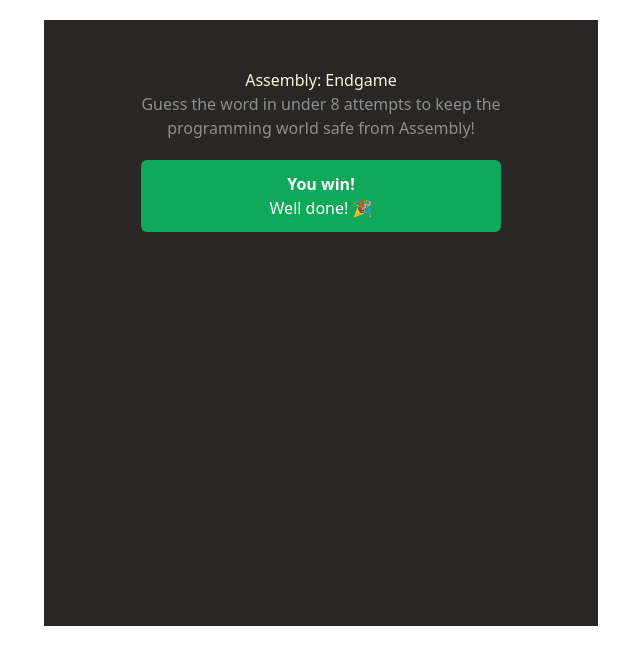
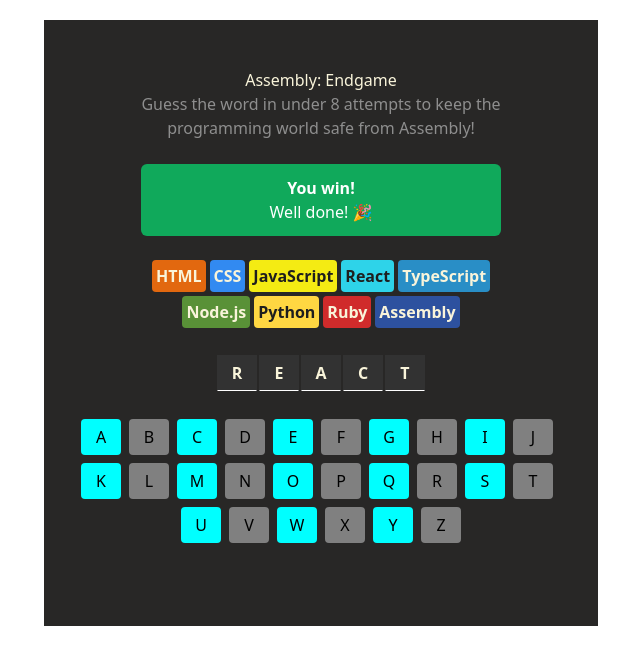
Before and after one commit to thierry-byiringiro/assemblyEndGame, a React (Vite) app: page / in a window 1280 px wide. Shown: the top 664 px of the page, without its empty margins (319-959 px from the left). Built offline with nearby package versions, Linux system fonts and the light colour scheme.

Commit message:
imported the keyboard component

```diff
--- a/src/App.tsx
+++ b/src/App.tsx
@@ -1,14 +1,20 @@
 import "./App.css";
 import Header from "./components/Header";
+import Keyboard from "./components/Keyboard";
+import Languages from "./components/Languages";
 import StatusBar from "./components/StatusBar";
+import Words from "./components/Words";
 
 function App() {
   return (
     <>
       <div className="flex justify-center items-center mt-5">
-        <div className="flex flex-col items-center w-138.5 h-151.5 bg-[#282726] py-12 px-10 space-y-5">
+        <div className="flex flex-col items-center w-138.5 h-151.5 bg-[#282726] py-12 px-8 space-y-6">
           <Header />
           <StatusBar/>
+          <Languages/>
+          <Words/>
+          <Keyboard/>
         </div>
       </div>
     </>
```
